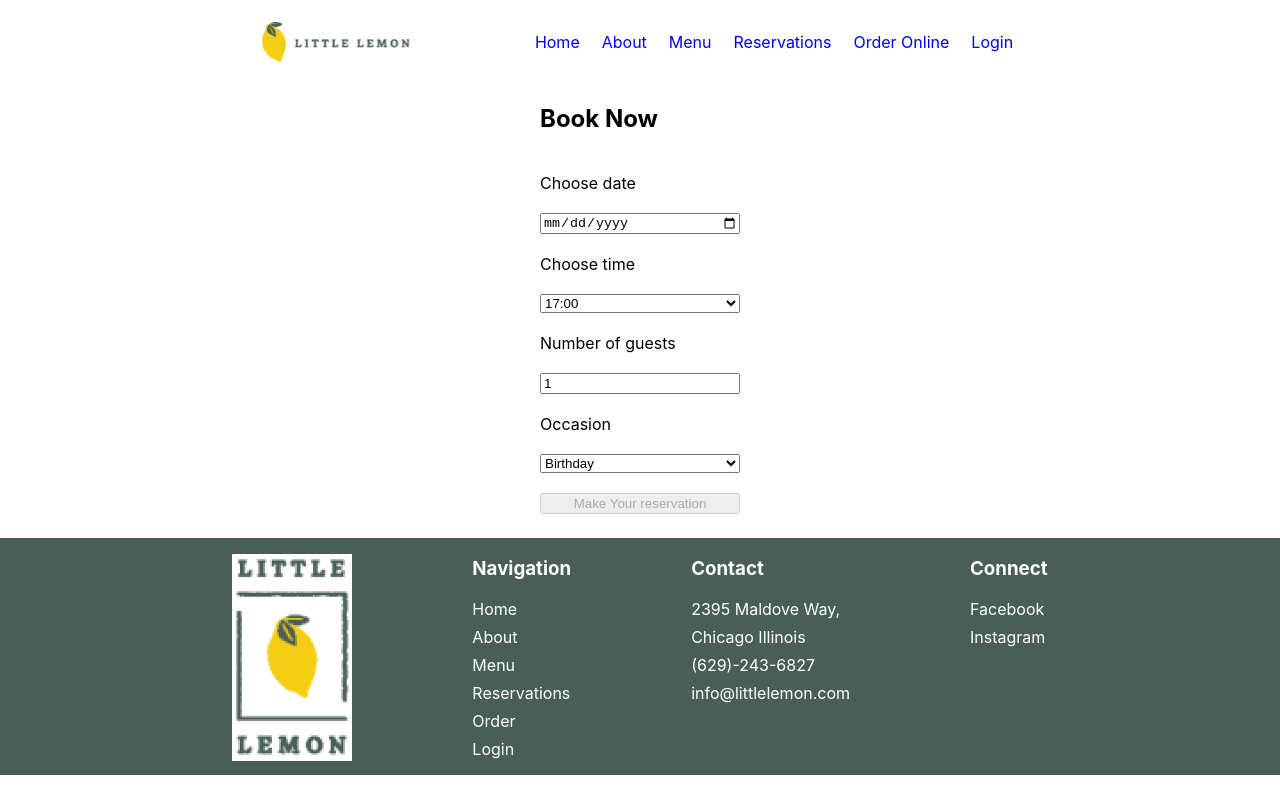
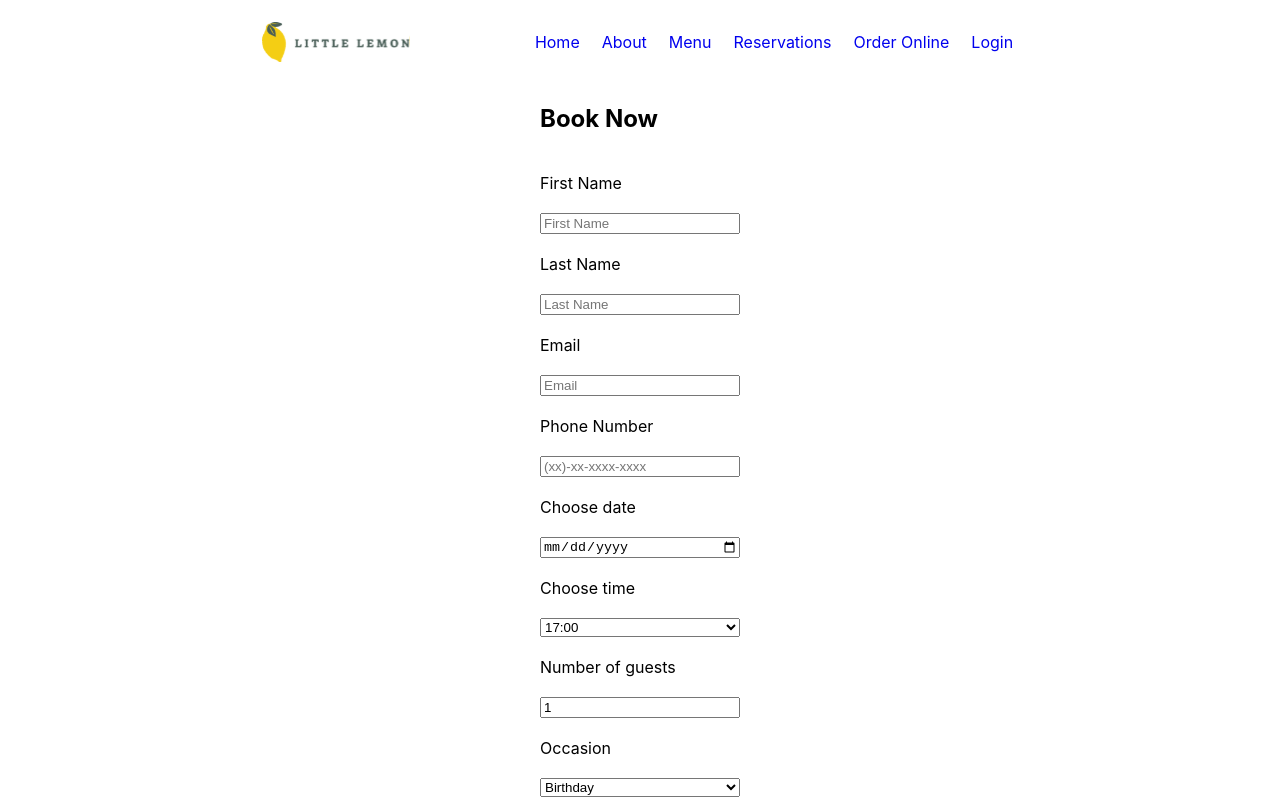
Before and after one commit to Cadi88/little-lemon-restaurant, a React (Create React App) app: page /reservations in a window 1280 px wide. Shown: the top 800 px of the page. Built offline with nearby package versions, Linux system fonts and the light colour scheme; the HTML template or start-up script is replaced by a standard one; a web font is replaced by a local one.

Commit message:
complete booking form

```diff
--- a/src/forms/BookingForm.js
+++ b/src/forms/BookingForm.js
@@ -1,6 +1,10 @@
 import React, { useState } from 'react';
 
 const BookingForm = ({ availableTimes, updateTimes }) => {
+  const [fName, setFName] = useState('');
+  const [lName, setLName] = useState('');
+  const [email, setEmail] = useState('');
+  const [phoneNumber, setPhoneNumber] = useState('');
   const [bookingDate, setBookingDate] = useState('');
   const [bookingTime, setBookingTime] = useState('');
   const [guests, setGuests] = useState(1);
@@ -12,6 +16,10 @@ const BookingForm = ({ availableTimes, updateTimes }) => {
 
   const handleSubmit = (e) => {
     e.preventDefault();
+    setFName('');
+    setLName('');
+    setEmail('');
+    setPhoneNumber('');
     setBookingDate('');
     setBookingTime('');
     setGuests('');
@@ -42,6 +50,49 @@ const BookingForm = ({ availableTimes, updateTimes }) => {
       aria-label="Booking Form"
     >
       <h2>Book Now</h2>
+      <label htmlFor="fName">First Name</label>
+      <input
+        type="text"
+        id="fName"
+        placeholder="First Name"
+        required
+        minLength={2}
+        maxLength={50}
+        value={fName}
+        onChange={(e) => setFName(e.target.value)}
+      ></input>
+      <label htmlFor="lName">Last Name</label>
+      <input
+        type="text"
+        id="lName"
+        placeholder="Last Name"
+        minLength={2}
+        maxLength={50}
+        value={lName}
+        onChange={(e) => setLName(e.target.value)}
+      ></input>
+      <label htmlFor="email">Email</label>
+      <input
+        type="email"
+        id="email"
+        placeholder="Email"
+        value={email}
+        required
+        minLength={4}
+        maxLength={200}
+        onChange={(e) => setEmail(e.target.value)}
+      ></input>
+      <label htmlFor="phone-number">Phone Number</label>
+      <input
+        type="tel"
+        id="phone-number"
+        placeholder="(xx)-xx-xxxx-xxxx"
+        value={phoneNumber}
+        required
+        minLength={10}
+        maxLength={25}
+        onChange={(e) => setPhoneNumber(e.target.value)}
+      ></input>
       <label htmlFor="res-date">Choose date</label>
       <input
         type="date"
```
